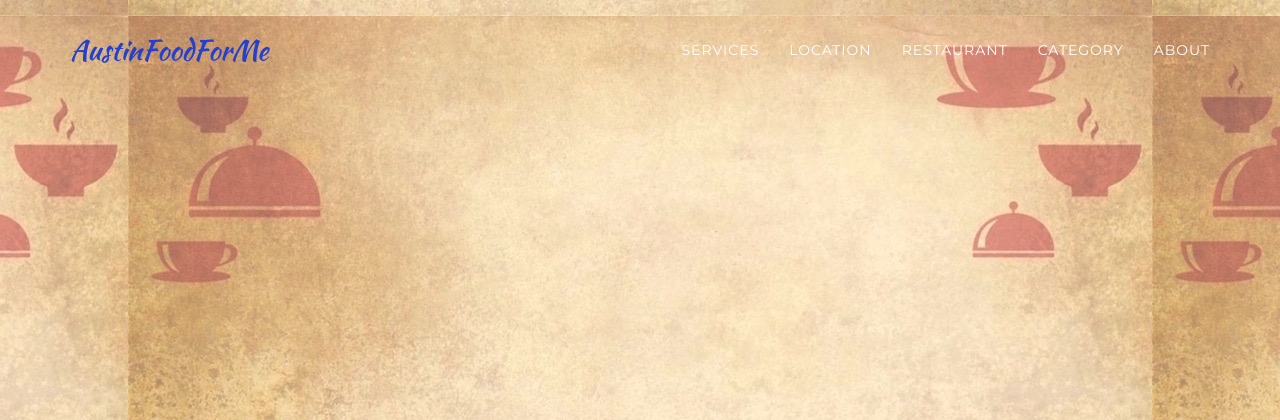
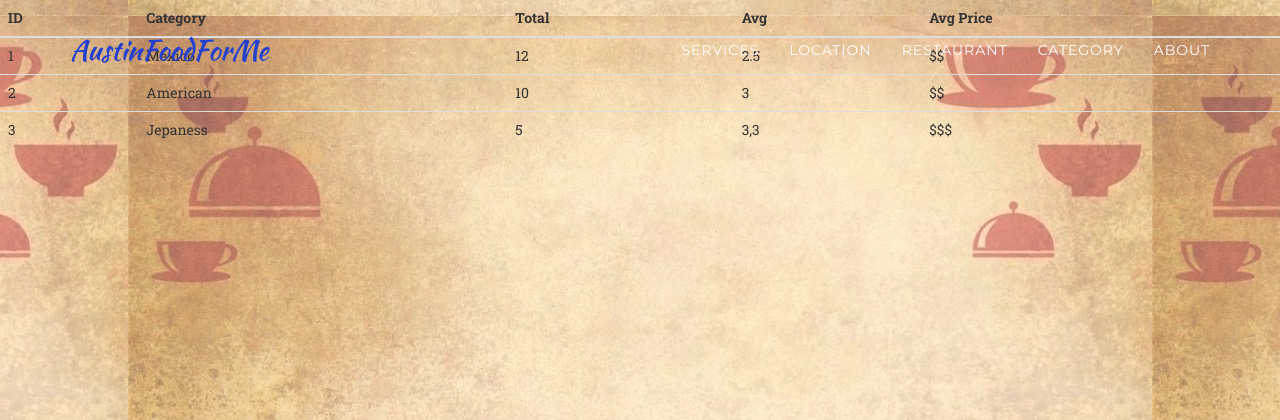
Before and after one commit to brockuniera/cs373-idb, a Flask app: page /category in a window 1280 px wide. Shown: the top 420 px of the page. Run offline with Flask 2, Linux system fonts and the light colour scheme; some libraries are stand-ins or nearby versions; some web fonts are replaced.

Commit message:
create a table but not finish yet

```diff
--- a/app/templates/category.html
+++ b/app/templates/category.html
@@ -76,5 +76,40 @@
         </div>
         <!-- /.container-fluid -->
     </nav>
+
+    <table class="table">
+    <thead>
+  <tr>
+    <th >ID</th>
+    <th >Category</th>
+    <th >Total</th>
+    <th >Avg</th>
+    <th >Avg Price</th>
+  </tr>
+    </thread>
+  <tr>
+    <td >1</td>
+    <td >Mexico</td>
+    <td >12</td>
+    <td >2.5</td>
+    <td >$$</td>
+  </tr>
+  <tr>
+    <td >2</td>
+    <td >American</td>
+    <td >10</td>
+    <td >3</td>
+    <td >$$</td>
+  </tr>
+  <tr>
+    <td >3</td>
+    <td >Jepaness</td>
+    <td >5</td>
+    <td >3,3</td>
+    <td >$$$</td>
+  </tr>
+</table>
+
+
 </body>
 </html>
```
Also changed, not shown: app/css/agency.css (+9 -0 lines), app/css/bootstrap.css, app/templates/Jepaness.html (added), app/templates/american.html (added), app/templates/mexican.html (added).
